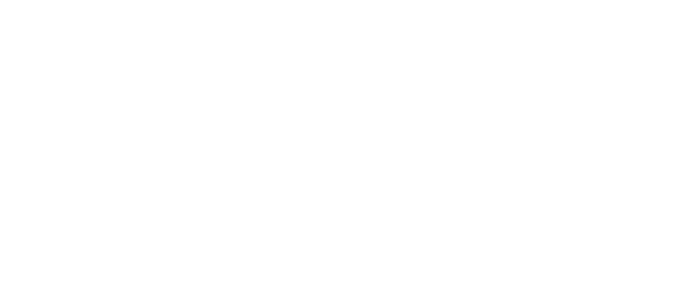
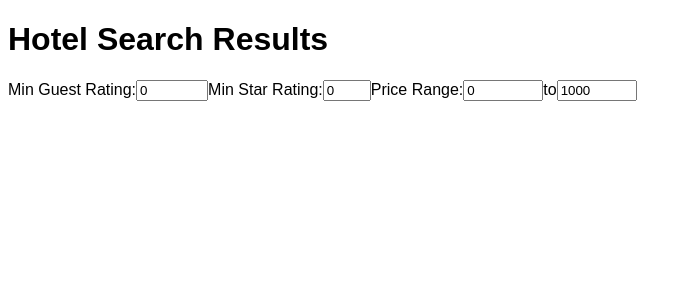
Before and after one commit to HtetAungLwinn/ESC_Project, a React (Create React App) app: page /results in a window 1280 px wide. Before the commit this address had no page. Shown: the top 300 px of the page, without its empty margins (0-691 px from the left). Built offline with nearby package versions, Linux system fonts and the light colour scheme.

Commit message:
Added results page

```diff
--- a/src/App.js
+++ b/src/App.js
@@ -4,14 +4,20 @@ import { Routes, Route } from "react-router-dom";
 import Home   from "./Home";
 import Login  from "./Login";
 import Signup from "./Signup";
+import Results from "./Results";
+
+
 
 export default function App() {
   console.log("👉 Signup import is:", Signup);
+  console.log("👉 Results import is:", Results);
+
   return (
     <Routes>
       <Route path="/"       element={<Home  />} />
       <Route path="/login"  element={<Login />} />
       <Route path="/signup" element={<Signup/>} />
+      <Route path="/results" element={<Results />} />
     </Routes>
   );
 }
--- a/src/Home.js
+++ b/src/Home.js
@@ -1,11 +1,23 @@
 // src/Home.js
-import React from "react";
+import React, { useState } from "react";
 import { Link } from "react-router-dom";
 import DateRangePicker from "./ReactDatePicker";
 import NumberSelector from "./NumberSelector";
 import { Plane } from "lucide-react";
+import { useNavigate } from "react-router-dom";
+
 
 export default function Home() {
+  const [destination, setDestination] = useState("");
+  const navigate = useNavigate();
+
+
+  const handleSearch = () => {
+  if (destination.trim() !== "") {
+    navigate(`/results?destination=${encodeURIComponent(destination)}`);
+  }
+  };
+
   return (
     <div>
       {/* Header with icon, title, and auth links */}
@@ -43,8 +55,9 @@ export default function Home() {
           <input
             type="text"
             id="Destination"
-            name="Destination"
             placeholder="Where are you going?"
+            value={destination}
+            onChange={(e) => setDestination(e.target.value)}
           />
         </div>
 
@@ -68,7 +81,9 @@ export default function Home() {
 
         {/* Search button */}
         <div className="search-field">
-          <button className="search-btn">Search</button>
+            <button className="search-btn" onClick={handleSearch}>
+            Search
+          </button>
         </div>
       </div>
     </div>
--- /dev/null
+++ b/src/Results.js
@@ -0,0 +1,100 @@
+import React, { useState } from "react";
+import { useLocation } from "react-router-dom";
+
+
+const hotels = [
+  { name: "Marina Bay Sands", location: "Singapore", price: 500, guestRating: 9.1, starRating: 5 },
+  { name: "Orchard Hotel", location: "Singapore", price: 200, guestRating: 8.0, starRating: 4 },
+  { name: "Bali Beach Resort", location: "Bali", price: 150, guestRating: 7.5, starRating: 3 },
+  { name: "Bangkok Grand", location: "Bangkok", price: 100, guestRating: 6.8, starRating: 2 },
+];
+
+export default function Results() {
+
+  // filter by location
+  const location = useLocation();
+  const searchParams = new URLSearchParams(location.search);
+  const destination = searchParams.get("destination") || "";
+
+  //other filters
+  const [guestRatingFilter, setGuestRatingFilter] = useState(0);
+  const [starRatingFilter, setStarRatingFilter] = useState(0);
+  const [priceRange, setPriceRange] = useState([0, 1000]);
+
+  const filteredHotels = hotels.filter(hotel => {
+    return (
+      hotel.location.toLowerCase() === destination.toLowerCase() &&  // filter by location
+      hotel.guestRating >= guestRatingFilter &&
+      hotel.starRating >= starRatingFilter &&
+      hotel.price >= priceRange[0] &&
+      hotel.price <= priceRange[1]
+    );
+  });
+
+  return (
+    <div>
+      <h1>Hotel Search Results</h1>
+
+      {/* Filters */}
+      <div>
+        <label>
+          Min Guest Rating:
+          <input
+            type="number"
+            min="0"
+            max="10"
+            step="0.1"
+            value={guestRatingFilter}
+            onChange={e => setGuestRatingFilter(parseFloat(e.target.value) || 0)}
+          />
+        </label>
+
+        <label>
+          Min Star Rating:
+          <input
+            type="number"
+            min="0"
+            max="5"
+            step="1"
+            value={starRatingFilter}
+            onChange={e => setStarRatingFilter(parseInt(e.target.value) || 0)}
+          />
+        </label>
+
+        <label>
+          Price Range:
+          <input
+            type="number"
+            min="0"
+            max="10000"
+            step="1"
+            value={priceRange[0]}
+            onChange={e => setPriceRange([parseInt(e.target.value) || 0, priceRange[1]])}
+          />
+          to
+          <input
+            type="number"
+            min="0"
+            max="10000"
+            step="1"
+            value={priceRange[1]}
+            onChange={e => setPriceRange([priceRange[0], parseInt(e.target.value) || 0])}
+          />
+        </label>
+      </div>
+
+      {/* Display filtered hotels */}
+      <ul>
+        {filteredHotels.map((hotel, index) => (
+          <li key={index}>
+            <h2>{hotel.name}</h2>
+            <p>Location: {hotel.location}</p>
+            <p>Price: ${hotel.price}</p>
+            <p>Guest Rating: {hotel.guestRating}</p>
+            <p>Star Rating: {hotel.starRating}</p>
+          </li>
+        ))}
+      </ul>
+    </div>
+  );
+}
```
